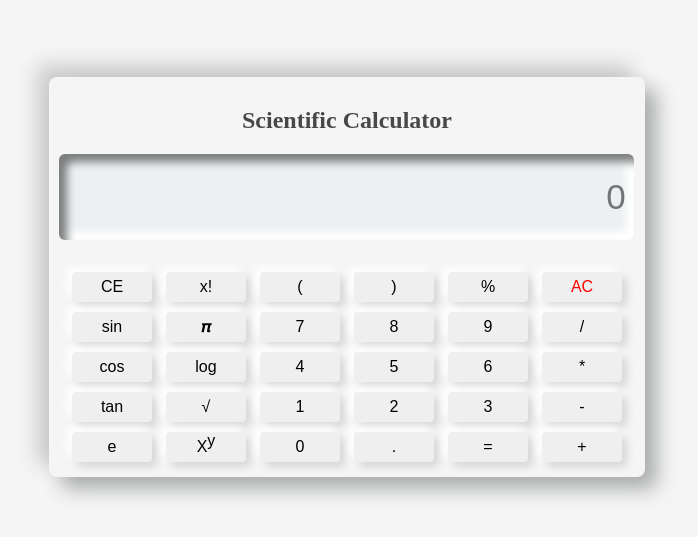
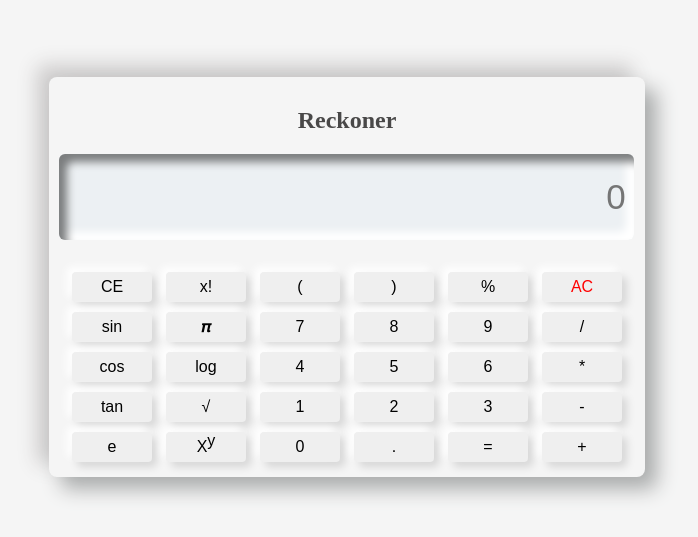
Before and after one commit to ShwetaDhame/Calculator.git.io, a plain HTML site: page index.html in a window 1280 px wide. Shown: the part 123-660 px from the top of the page, without its empty margins (293-991 px from the left). Drawn offline with Linux system fonts and the light colour scheme.

Commit message:
Update index.html

```diff
--- a/index.html
+++ b/index.html
@@ -11,7 +11,7 @@
 <body>
 
       <div class="container">
-        <h2>Scientific Calculator</h2>
+        <h2>Reckoner</h2>
             <div class="display">
                 <input id="screen" type="text" placeholder="0">
             </div>
```
